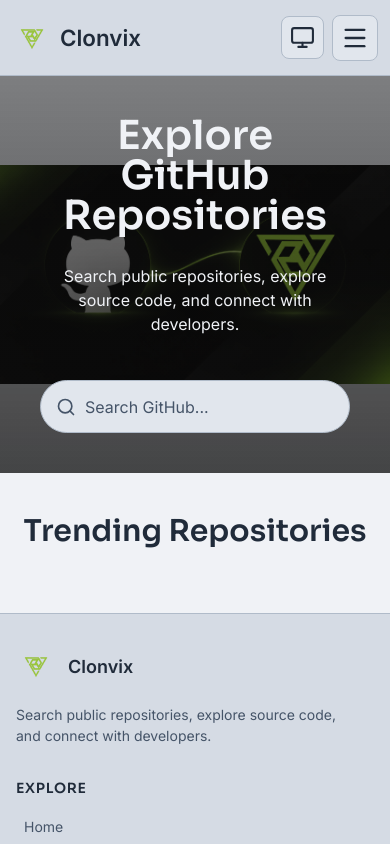
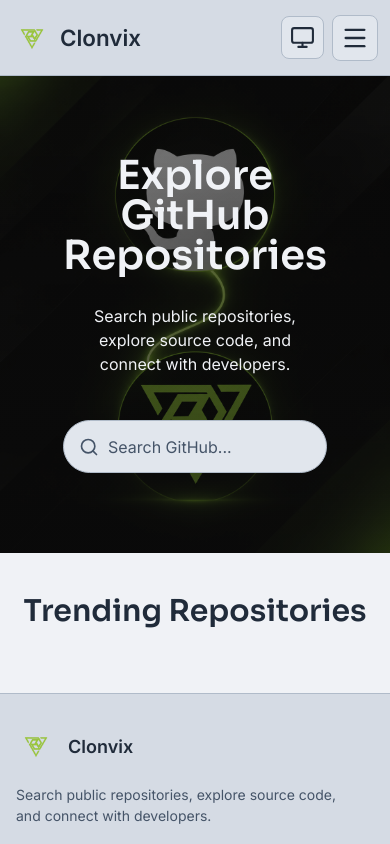
Before and after one commit to ColmN-Dev/Clonvix, a React (Vite) app in the folder src/frontend/: page / in a window 390 px wide. Shown: the top 844 px of the page. Built offline with nearby package versions, Linux system fonts and the light colour scheme.

Commit message:
feat: enhance mobile hero section with responsive styles and mobile hero background image

```diff
--- a/src/frontend/src/index.css
+++ b/src/frontend/src/index.css
@@ -1305,7 +1305,25 @@ body.menu-open {
    Mobile Devices
    ======================================== */
 
+@media (max-width: 761px) {
+  .hero-content {
+    max-height: 32rem;
+    overflow: hidden;
+  }
+
+  .hero-content::before {
+    background-image:
+      linear-gradient(rgba(10, 10, 10, 0.5), rgba(10, 10, 10, 0.75)),
+      url('./assets/clonvix-hero-mobile.png');
+    background-size: 100% auto;
+  }
+}
+
 @media (max-width: 480px) {
+  .hero-content .search-bar {
+    margin-top: 2rem;
+  }
+
   .search-results-page {
     padding-right: 1rem;
     padding-left: 1rem;
@@ -1385,6 +1403,12 @@ body.menu-open {
   }
 }
 
+@media (max-width: 381px) {
+  .hero-content {
+    max-height: 28rem;
+  }
+}
+
 @media (max-width: 360px) {
 
   .hero-title {
@@ -1423,6 +1447,10 @@ body.menu-open {
   .mobile-menu .nav-links a {
     padding: 1rem 0.75rem;
     font-size: 1.1rem;
+  }
+
+  .hero-content {
+    padding: 3.25rem;
   }
 }
 
@@ -1663,6 +1691,10 @@ body.menu-open {
 }
 
 @media (max-width: 320px) {
+  .hero-content {
+    max-height: 24rem;
+  }
+
   .pagination-button {
     min-width: 2rem;
     height: 2rem;
--- a/src/frontend/src/pages/Home.tsx
+++ b/src/frontend/src/pages/Home.tsx
@@ -9,7 +9,7 @@ function Home() {
   return (
 
   <main>
-    <section className="hero-content flex flex-1 items-start justify-center p-10 text-center">
+    <section className="hero-content flex flex-1 items-start justify-center p-20 text-center">
       <div>
         <h1 className="hero-title text-5xl font-semibold text-(--hero-text)">
           Explore GitHub Repositories
```
Also changed, not shown: src/frontend/src/assets/clonvix-hero-mobile.png (added).
